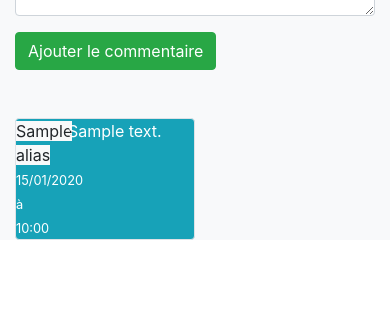
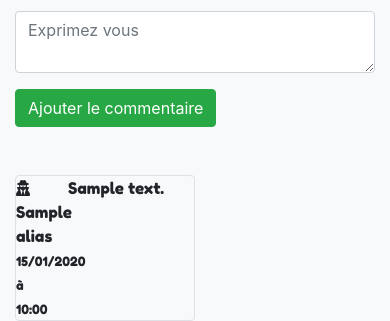
Before and after one commit to sdsnake/SocialNetwork, a Symfony app: template templates/reseaus/show.html.twig in a window 390 px wide. Shown: the part 581-902 px from the top of the page. Before the commit the page ends 821 px from the top, so only its background shows below. Run offline with Twig, Linux system fonts and the light colour scheme; the template is opened without the code that fills it: most values are stand-ins (such as "Sample title", 1, 10 or a date in 2020); form fields are guessed from the names that the template uses; some libraries are stand-ins or nearby versions.

Commit message:
front and mobile view optimisation

```diff
--- a/templates/base.html.twig
+++ b/templates/base.html.twig
@@ -4,20 +4,42 @@
     <meta charset="UTF-8">
     <title>{% block title %}Welcome!{% endblock %}</title>
     {% block stylesheets %}
-
+        <meta name="viewport" content="width=device-width, initial-scale=1.0">
         <link rel="stylesheet" href="https://stackpath.bootstrapcdn.com/bootstrap/4.3.1/css/bootstrap.min.css" integrity="sha384-ggOyR0iXCbMQv3Xipma34MD+dH/1fQ784/j6cY/iJTQUOhcWr7x9JvoRxT2MZw1T" crossorigin="anonymous">
         <link href="https://fonts.googleapis.com/css?family=Montserrat&display=swap" rel="stylesheet">
         <link href="{{ asset('style.css') }}" rel="stylesheet" type="text/css" />
         <link href="https://cdnjs.cloudflare.com/ajax/libs/bootstrap-tagsinput/0.8.0/bootstrap-tagsinput.css" rel="stylesheet" type="text/css" />
         <link href="https://cdnjs.cloudflare.com/ajax/libs/bootstrap-tagsinput/0.8.0/bootstrap-tagsinput-typeahead.css" rel="stylesheet" type="text/css" />
+        <link href="https://fonts.googleapis.com/css?family=Fredoka+One|Righteous&display=swap" rel="stylesheet">
 
     {% endblock %}
     <style>
+
         .bootstrap-tagsinput .tag{
             background-color: #007bff;
             padding: 3px;
             border-radius: 3px;
         }
+
+        .user{
+            font-family: 'Righteous', cursive;
+        }
+
+        .comment{
+            font-family: 'Fredoka One', cursive;
+        }
+
+        @media (max-width: 640px) {
+            .rowform{
+                margin: auto;
+            }
+
+            .news {
+                width: 100%;
+            }
+        }
+
+
     </style>
 </head>
 <body>
@@ -63,7 +85,7 @@
         </div>
     </div>
 </nav>
-<div class="container bg-light">
+<div class="bg-light col-sm-12">
     {% block body %}{% endblock %}
 </div>
 {% block javascripts %}
--- a/templates/registration/register.html.twig
+++ b/templates/registration/register.html.twig
@@ -4,7 +4,7 @@
 
 {% block body %}
     <h1>Register</h1>
-
+    <div class="mt-5">
     {{ form_start(registrationForm) }}
         {{ form_row(registrationForm.alias) }}
         {{ form_row(registrationForm.plainPassword.first) }}
@@ -12,4 +12,5 @@
 
         <button class="btn bg-success text-white">Register</button>
     {{ form_end(registrationForm) }}
+    </div>
 {% endblock %}
--- a/templates/reseaus/home.html.twig
+++ b/templates/reseaus/home.html.twig
@@ -4,10 +4,10 @@
 <h1>{{ title }}</h1>
 
 
-<div class="card mt-5 mb-4">
-    <div class="card-body">
+<div class="card mt-5 mb-4 col-sm-12">
+    <div class="card-body ">
+        <i class="fas fa-users fa-5x"></i>
         <h2 class="card-title font-weight-bold">Bienvenue dans le Cercle</h2>
-        <i class="fas fa-users fa-2x"></i>
         <p>Connectez vous et exprimez vous!</p>
     </div>
 </div>
--- a/templates/reseaus/show.html.twig
+++ b/templates/reseaus/show.html.twig
@@ -33,14 +33,14 @@
         {{ form_end(formComment) }}
 
         {% for comment in post.comments %}
-            <div class="comment w-50 border rounded bg-info text-white">
+            <div class="comment w-50 border rounded">
                 <div class="row">
                     <div class="col-3">
-                        <span class="badge-light text-black" >{{ comment.user.alias }}</span>
+                        <span class="badge-light text-black" ><i class="fas fa-user-secret"></i> {{ comment.user.alias }}</span>
                         <small>{{ comment.createdAt | date('d/m/Y à H:i') }}</small>
 
                     </div>
-                    <div class="col">
+                    <div class="col comment">
                         {{ comment.content | raw }}
                     </div>
                 </div>
--- a/templates/security/login.html.twig
+++ b/templates/security/login.html.twig
@@ -7,7 +7,7 @@
 
 
 
-    <div class="row">
+    <div class="row rowform">
   <div class="col-sm-9 col-md-7 col-lg-5 mx-auto">
     <div class="card card-signin my-5">
       <div class="card-body">
```
Also changed, not shown: templates/reseaus/index.html.twig (+6 -6 lines).
